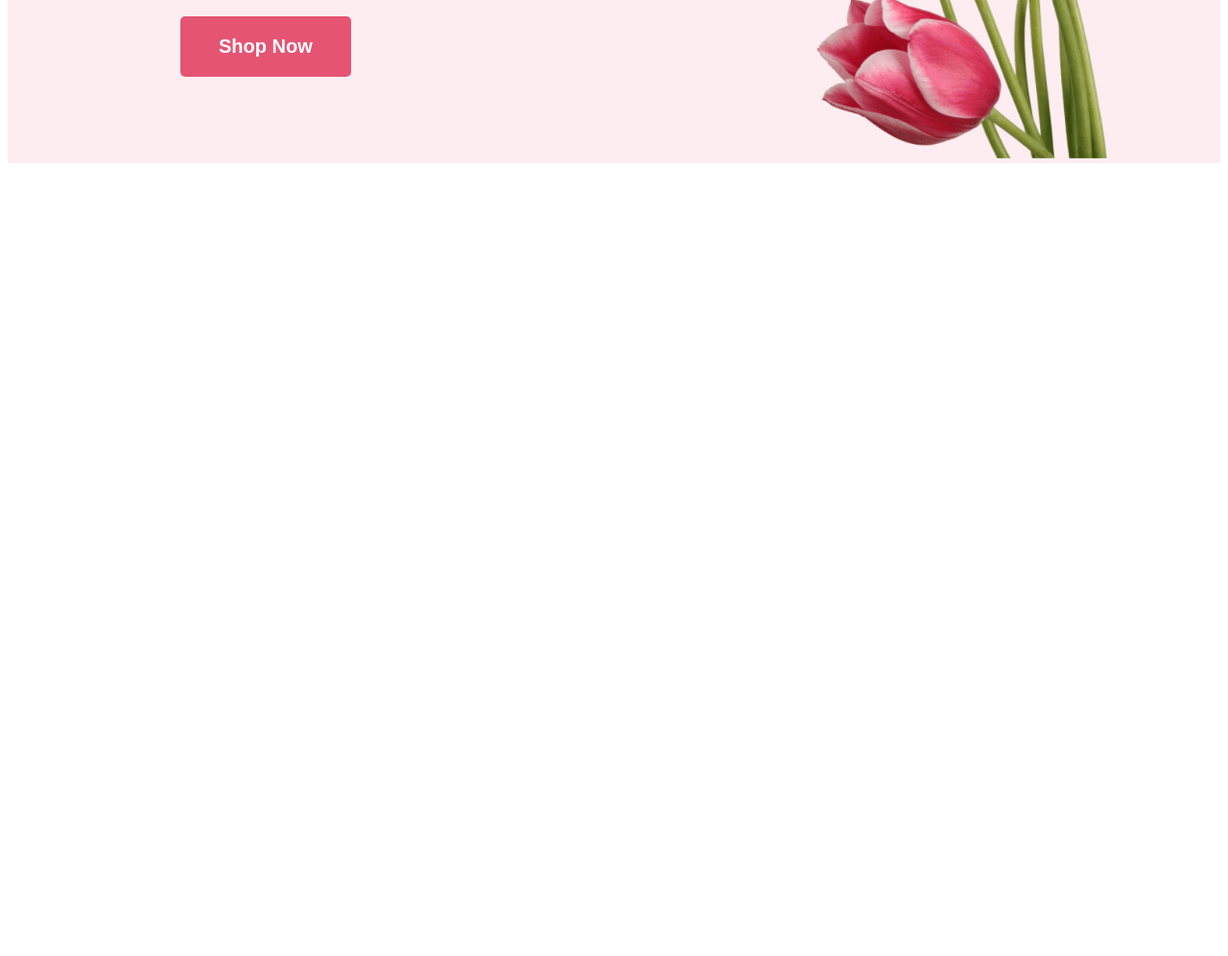
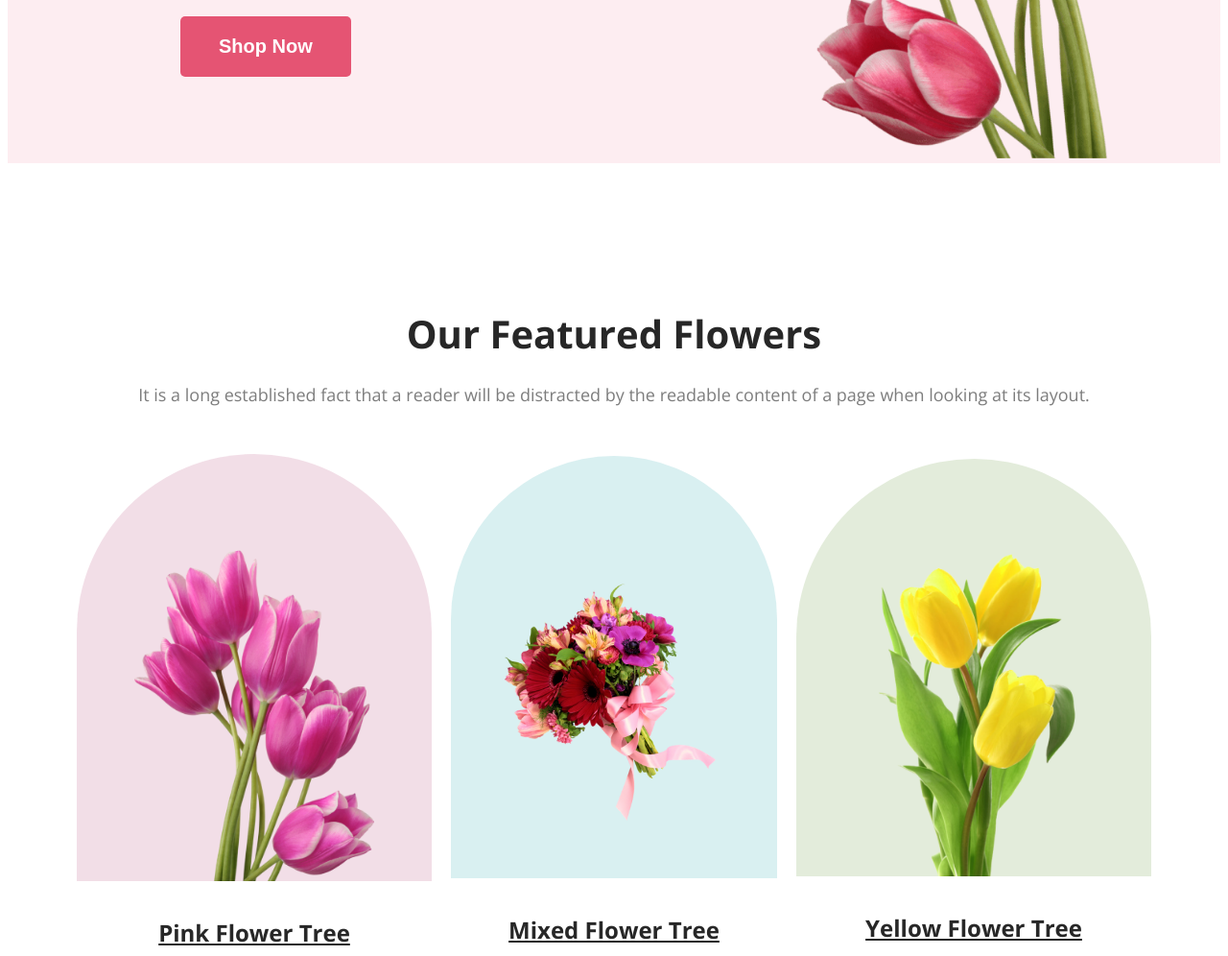
Before and after one commit to mostaqurrahman/ph-reset-assignment1, a plain HTML site: page index.html in a window 1280 px wide. Shown: the part 523-1519 px from the top of the page at 96% size. Before the commit the page ends 800 px from the top, so only its background shows below. Drawn offline with nearby package versions, Linux system fonts and the light colour scheme.

Commit message:
added feature flower section

```diff
--- a/index.html
+++ b/index.html
@@ -28,7 +28,21 @@
         <!--------------------------------------
                Featured Flowers Section
         ---------------------------------------->
-
+        <section class="featured-flower">
+            <h3 class="section-title">Our Featured Flowers</h3>
+            <p class="section-description">It is a long established fact that a reader will be distracted by the readable content of a page when looking at its layout.</p>
+            <div class="feature-flower-container">
+                <div class="feature-image">
+                    <img id="feature-1" src="./Flower Asset/pngwing 6.png" alt=""><br><a href="">Pink Flower Tree</a>
+                </div>
+                <div class="feature-image">
+                    <img id="feature-2" src="./Flower Asset/pngwing 5.png" alt=""><br><a href="">Mixed Flower Tree</a>
+                </div>
+                <div class="feature-image">
+                    <img id="feature-3" src="./Flower Asset/pngwing 7.png" alt=""><br><a href="">Yellow Flower Tree</a>
+                </div>
+            </div>
+        </section>
     </main>
     <footer>
     </footer>
--- a/styles/flower.css
+++ b/styles/flower.css
@@ -16,17 +16,34 @@ body {
     font-weight: 700;
 }
 
+.section-title {
+    color: #272727;
+    text-align: center;
+    font-size: 40px;
+    font-weight: 800;
+    margin-bottom: 24px;
+}
+
+.section-description {
+    color: rgba(39, 39, 39, 0.60);
+    text-align: center;
+    font-size: 18px;
+    font-weight: 400;
+    margin-top: 0px;
+}
+
 /*--------------------------
       Header Section
 -------------------------*/
-.header{
+.header {
     display: flex;
     gap: 40px;
     justify-content: space-between;
     background: rgba(229, 84, 115, 0.10);
     padding: 0px 180px 0px;
 }
-.header-content{
+
+.header-content {
     align-items: center;
     padding-top: 90px;
 }
@@ -46,7 +63,8 @@ body {
     margin-bottom: 20px;
     width: 500px;
 }
-.profile-pic{
+
+.profile-pic {
     width: 500px;
     padding-top: 50px;
 }
@@ -54,3 +72,38 @@ body {
 /*-------------------------------
     Featured Flowers Section
 --------------------------------*/
+.featured-flower {
+    margin-top: 150px;
+}
+.feature-flower-container {
+    display: flex;
+    gap: 20px;
+    justify-content: center;
+    align-items: center;
+    text-align: center;
+    margin-top: 50px;
+}
+.feature-image > img{
+    border-radius: 300px 300px 0px 0px;
+    margin-bottom: 32px;
+    max-width: 250px;
+}
+#feature-1{
+    background: rgba(167, 33, 98, 0.15);
+    padding: 100px 60px 0px;
+}
+#feature-2{
+    background: rgba(5, 151, 160, 0.15);
+    padding: 130px 45px 60px;
+}
+#feature-3{
+    background: rgba(71, 125, 17, 0.15);
+    padding: 60px 60px 0px;
+}
+.feature-image > a{
+    color: #272727;
+    text-align: center;
+    font-size: 24px;
+    font-weight: 700;
+    text-decoration-line: underline;
+}
```
